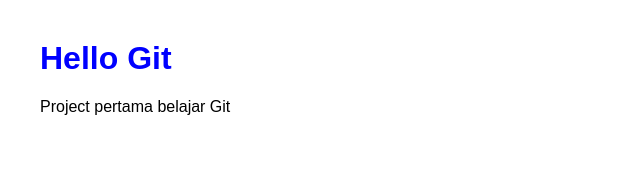
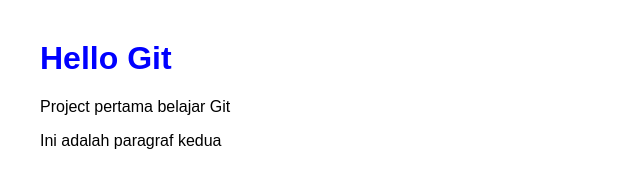
Before and after one commit to rantigeotalia/belajar-git, a plain HTML site: page index.html in a window 1280 px wide. Shown: the whole page, without its empty margins (0-640 px from the left). Drawn offline with Linux system fonts and the light colour scheme.

Commit message:
Penambahan paragraf

```diff
--- a/index.html
+++ b/index.html
@@ -7,5 +7,6 @@
   <body>
     <h1>Hello Git</h1>
     <p>Project pertama belajar Git</p>
+    <p>Ini adalah paragraf kedua</p>
   </body>
 </html>
```
